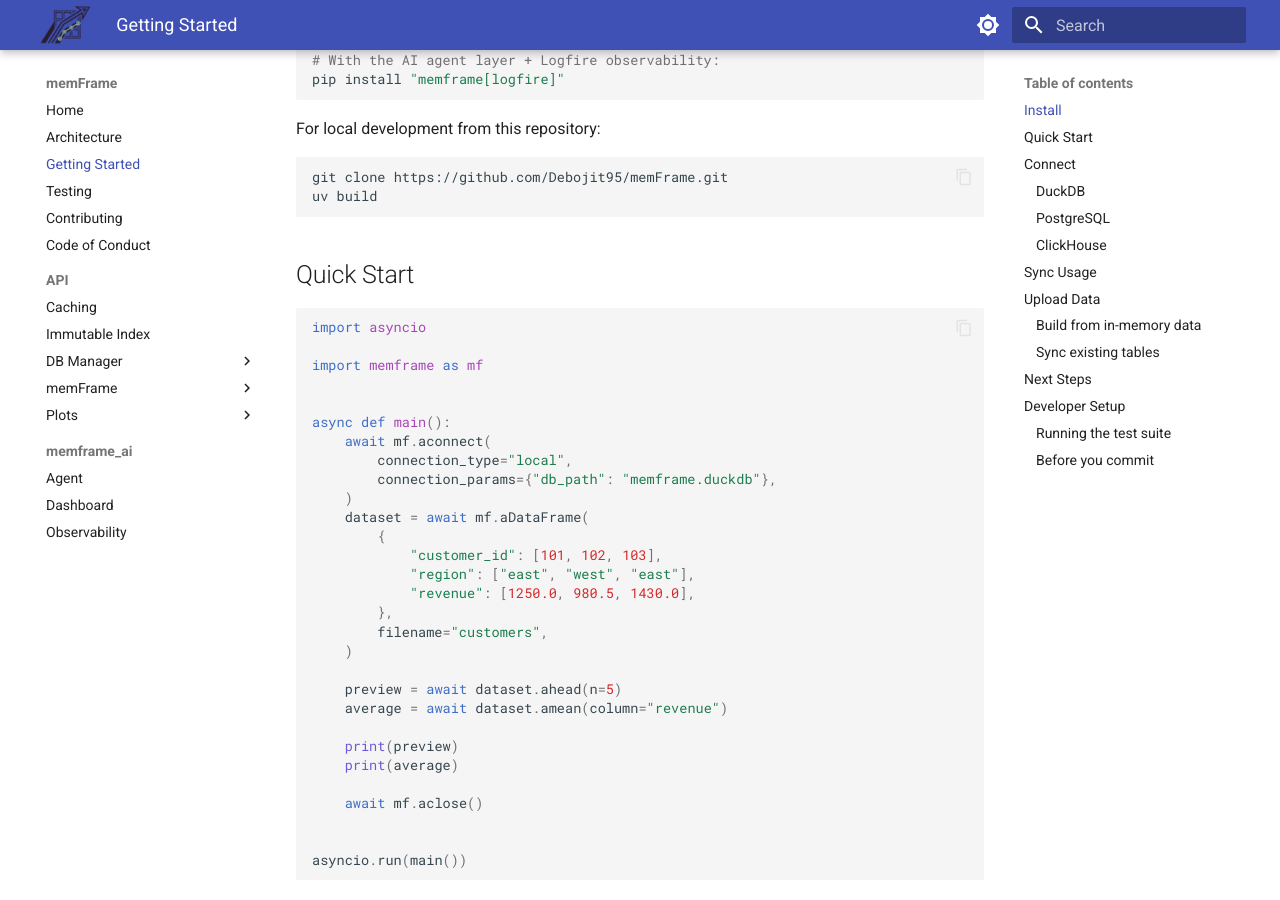
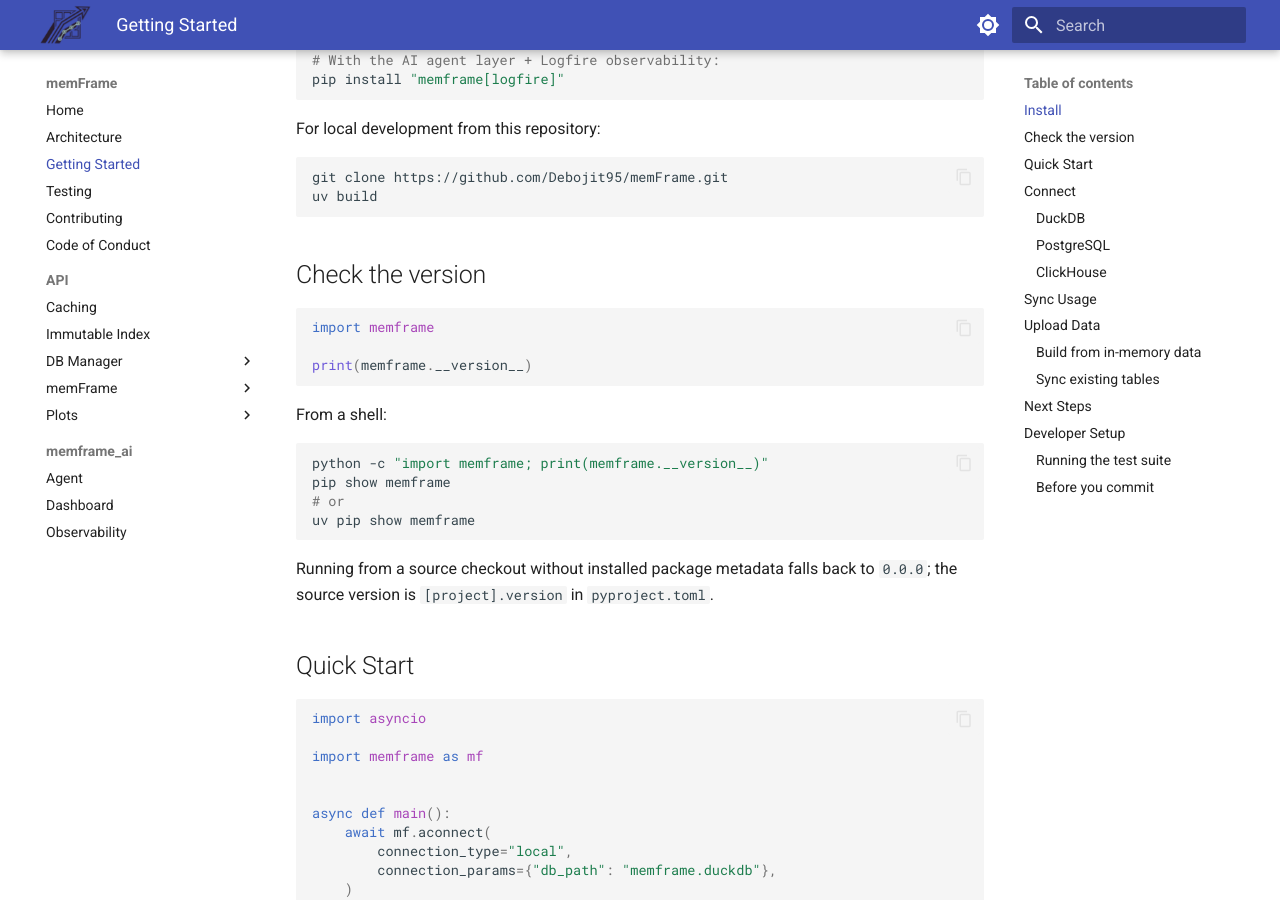
Before and after one commit to Debojit95/memFrame, an MkDocs documentation site: the page built from docs/getting-started.md, in a window 1280 px wide and 900 px high, scrolled down 306 px. Built offline with MkDocs 1.6.1 and Material for MkDocs 9.7.7, drawn with Linux system fonts in a browser that asks for light colours.

Commit message:
[docs] add version check instructions

````diff
--- a/docs/getting-started.md
+++ b/docs/getting-started.md
@@ -19,6 +19,26 @@
 git clone https://github.com/Debojit95/memFrame.git
 uv build
 ```
+
+## Check the version
+
+```python
+import memframe
+
+print(memframe.__version__)
+```
+
+From a shell:
+
+```bash
+python -c "import memframe; print(memframe.__version__)"
+pip show memframe
+# or
+uv pip show memframe
+```
+
+Running from a source checkout without installed package metadata falls back
+to `0.0.0`; the source version is `[project].version` in `pyproject.toml`.
 
 ## Quick Start
 
````
